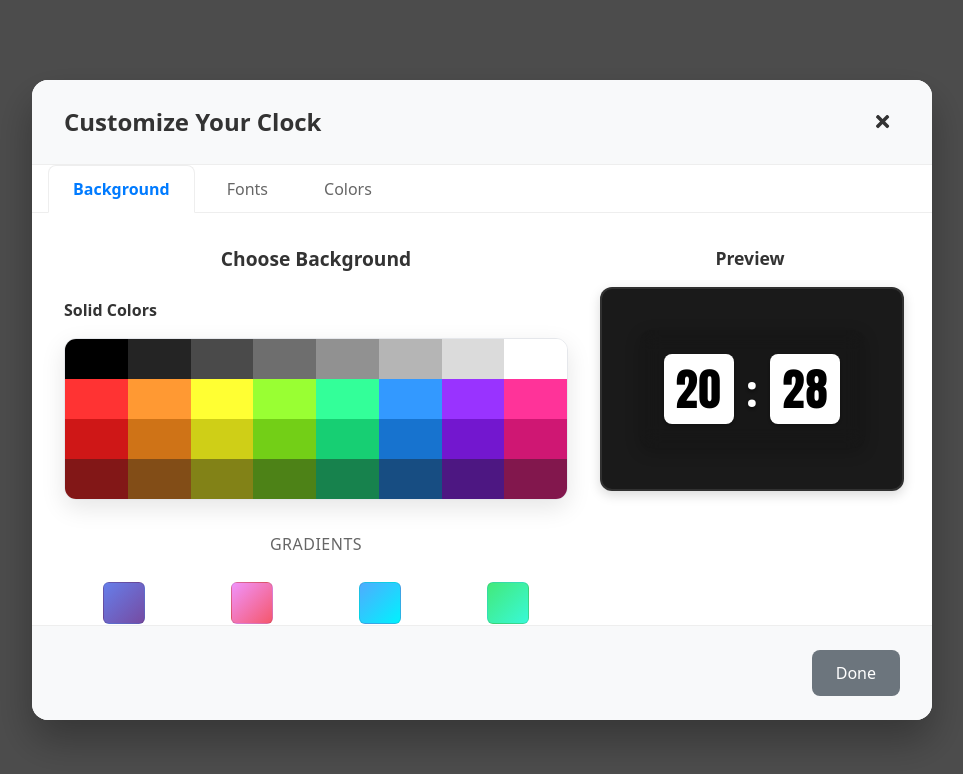
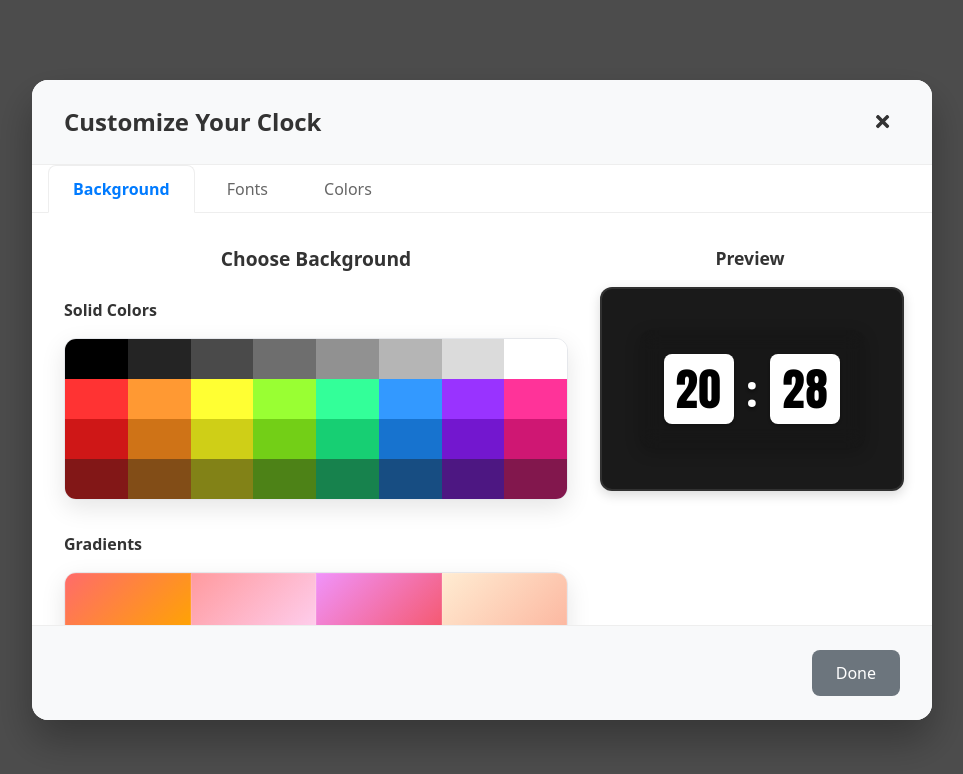
Before and after one commit to yagoTobi/good-flip-clock, a React (Vite) app: page / in a window 1280 px wide. Both pictures are taken after a click on the button "Open customization panel". Shown: the top 774 px of the page, without its empty margins (158-1121 px from the left). Built offline with nearby package versions, Linux system fonts and the light colour scheme.

Commit message:
Color and gradient picker

```diff
--- a/src/components/BackgroundSelector/BackgroundSelector.css
+++ b/src/components/BackgroundSelector/BackgroundSelector.css
@@ -39,10 +39,18 @@
   grid-template-columns: repeat(auto-fill, minmax(60px, 1fr));
 }
 
-/* Regular grid for gradients and images */
-.background-category:not(
-    :has(.background-option:first-child[title*="Default"])
-  ):not(:has(.background-option:first-child[title*="White"]))
+/* 3x3 grid specifically for gradients */
+.background-category:has(.category-title:contains("Gradients"))
+  .background-options,
+.background-category
+  .background-options:has(.background-option[title*="Sunset"]) {
+  grid-template-columns: repeat(3, 1fr);
+  max-width: 360px;
+  margin: 0 auto;
+}
+
+/* Regular grid for images */
+.background-category:has(.category-title:contains("Images"))
   .background-options {
   grid-template-columns: repeat(auto-fit, minmax(120px, 1fr));
 }
@@ -106,11 +114,29 @@
   line-height: 1.2;
 }
 
+/* Override with specific class-based rules */
+.gradients-grid {
+  grid-template-columns: repeat(3, 1fr) !important;
+  max-width: 360px !important;
+  margin: 0 auto !important;
+  gap: 8px !important;
+}
+
+.images-grid {
+  grid-template-columns: repeat(auto-fit, minmax(120px, 1fr)) !important;
+}
+
 /* Responsive design */
 @media (max-width: 768px) {
   .background-options {
     grid-template-columns: repeat(auto-fit, minmax(100px, 1fr));
     gap: 0.5rem;
+  }
+
+  .gradients-grid {
+    grid-template-columns: repeat(3, 1fr) !important;
+    max-width: 300px !important;
+    gap: 6px !important;
   }
 
   .background-option {
--- a/src/components/BackgroundSelector/BackgroundSelector.jsx
+++ b/src/components/BackgroundSelector/BackgroundSelector.jsx
@@ -1,5 +1,6 @@
 import { useTheme } from "../../contexts/ThemeContext";
 import SpectrumColorPicker from "../SpectrumColorPicker";
+import GradientPicker from "../GradientPicker";
 import "./BackgroundSelector.css";
 
 /**
@@ -18,19 +19,12 @@ import "./BackgroundSelector.css";
  * - category: Grouping for organization
  */
 const BACKGROUND_OPTIONS = [
-  // Gradients
-  {
-    id: "gradient-blue",
-    name: "Blue Wave",
-    value: "linear-gradient(135deg, #667eea 0%, #764ba2 100%)",
-    thumbnail: "linear-gradient(135deg, #667eea 0%, #764ba2 100%)",
-    category: "gradients",
-  },
+  // Gradients - Curated 3x3 grid of beautiful gradients
   {
     id: "gradient-sunset",
     name: "Sunset",
-    value: "linear-gradient(135deg, #f093fb 0%, #f5576c 100%)",
-    thumbnail: "linear-gradient(135deg, #f093fb 0%, #f5576c 100%)",
+    value: "linear-gradient(135deg, #ff9a9e 0%, #fecfef 100%)",
+    thumbnail: "linear-gradient(135deg, #ff9a9e 0%, #fecfef 100%)",
     category: "gradients",
   },
   {
@@ -48,19 +42,45 @@ const BACKGROUND_OPTIONS = [
     category: "gradients",
   },
   {
+    id: "gradient-purple",
+    name: "Purple Dream",
+    value: "linear-gradient(135deg, #667eea 0%, #764ba2 100%)",
+    thumbnail: "linear-gradient(135deg, #667eea 0%, #764ba2 100%)",
+    category: "gradients",
+  },
+  {
     id: "gradient-fire",
     name: "Fire",
-    value: "linear-gradient(135deg, #ff9a9e 0%, #fecfef 50%, #fecfef 100%)",
-    thumbnail: "linear-gradient(135deg, #ff9a9e 0%, #fecfef 50%, #fecfef 100%)",
+    value: "linear-gradient(135deg, #ff6b6b 0%, #ffa500 100%)",
+    thumbnail: "linear-gradient(135deg, #ff6b6b 0%, #ffa500 100%)",
+    category: "gradients",
+  },
+  {
+    id: "gradient-mint",
+    name: "Mint Fresh",
+    value: "linear-gradient(135deg, #00c9ff 0%, #92fe9d 100%)",
+    thumbnail: "linear-gradient(135deg, #00c9ff 0%, #92fe9d 100%)",
     category: "gradients",
   },
   {
     id: "gradient-cosmic",
     name: "Cosmic",
-    value:
-      "linear-gradient(135deg, #667db6 0%, #0082c8 25%, #0082c8 75%, #667db6 100%)",
-    thumbnail:
-      "linear-gradient(135deg, #667db6 0%, #0082c8 25%, #0082c8 75%, #667db6 100%)",
+    value: "linear-gradient(135deg, #667db6 0%, #0082c8 100%)",
+    thumbnail: "linear-gradient(135deg, #667db6 0%, #0082c8 100%)",
+    category: "gradients",
+  },
+  {
+    id: "gradient-rose",
+    name: "Rose Gold",
+    value: "linear-gradient(135deg, #f093fb 0%, #f5576c 100%)",
+    thumbnail: "linear-gradient(135deg, #f093fb 0%, #f5576c 100%)",
+    category: "gradients",
+  },
+  {
+    id: "gradient-night",
+    name: "Night Sky",
+    value: "linear-gradient(135deg, #2c3e50 0%, #34495e 100%)",
+    thumbnail: "linear-gradient(135deg, #2c3e50 0%, #34495e 100%)",
     category: "gradients",
   },
 
@@ -207,12 +227,21 @@ const BackgroundSelector = () => {
         />
       </div>
 
-      {/* Other Background Categories */}
-      {Object.entries(groupedOptions).map(([category, options]) => (
-        <div key={category} className="background-category">
-          <h4 className="category-title">{categoryTitles[category]}</h4>
-          <div className="background-options">
-            {options.map((option) => (
+      {/* Gradient Picker Section */}
+      <div className="background-category">
+        <GradientPicker
+          value={background}
+          onChange={setBackground}
+          label="Gradients"
+        />
+      </div>
+
+      {/* Images Section */}
+      {groupedOptions.images && (
+        <div className="background-category images-category">
+          <h4 className="category-title">{categoryTitles.images}</h4>
+          <div className="background-options images-grid">
+            {groupedOptions.images.map((option) => (
               <button
                 key={option.id}
                 className={`background-option ${
@@ -231,7 +260,7 @@ const BackgroundSelector = () => {
             ))}
           </div>
         </div>
-      ))}
+      )}
     </div>
   );
 };
--- a/src/components/ColorSelector/ColorSelector.jsx
+++ b/src/components/ColorSelector/ColorSelector.jsx
@@ -1,5 +1,5 @@
 import { useTheme } from "../../contexts/ThemeContext";
-import ColorPicker from "../ColorPicker/ColorPicker";
+import SpectrumColorPicker from "../SpectrumColorPicker/SpectrumColorPicker";
 import "./ColorSelector.css";
 
 /**
@@ -33,13 +33,13 @@ const ColorSelector = () => {
         Customize the colors of your clock display
       </p>
 
-      <ColorPicker
+      <SpectrumColorPicker
         value={clockColor}
         onChange={setClockColor}
         label="Text Color"
       />
 
-      <ColorPicker
+      <SpectrumColorPicker
         value={panelColor}
         onChange={setPanelColor}
         label="Card Background"
--- /dev/null
+++ b/src/components/GradientPicker/GradientPicker.css
@@ -0,0 +1,115 @@
+.gradient-picker {
+  margin-bottom: 1.5rem;
+}
+
+.gradient-header {
+  display: flex;
+  align-items: center;
+  justify-content: space-between;
+  margin-bottom: 1rem;
+}
+
+.gradient-header h4 {
+  margin: 0;
+  font-size: 1rem;
+  font-weight: 600;
+  color: var(--text-color, #333);
+}
+
+.gradient-grid-container {
+  background: var(--panel-bg, #fff);
+  border: 1px solid var(--border-color, #e5e7eb);
+  border-radius: 12px;
+  padding: 0;
+  box-shadow: 0 8px 25px rgba(0, 0, 0, 0.1);
+  overflow: hidden;
+}
+
+.gradient-grid {
+  display: grid;
+  grid-template-columns: repeat(4, 1fr);
+  gap: 0;
+  width: 100%;
+}
+
+.gradient-square {
+  width: 100%;
+  height: 60px;
+  border: none;
+  cursor: pointer;
+  transition: all 0.15s cubic-bezier(0.4, 0, 0.2, 1);
+  position: relative;
+  border-radius: 0;
+  aspect-ratio: 2;
+}
+
+.gradient-square::before {
+  content: "";
+  position: absolute;
+  top: 0;
+  left: 0;
+  right: 0;
+  bottom: 0;
+  background: rgba(0, 0, 0, 0.05);
+  opacity: 0;
+  transition: opacity 0.15s ease;
+  pointer-events: none;
+}
+
+.gradient-square:hover {
+  transform: scale(1.05);
+  z-index: 10;
+  border-radius: 4px;
+  box-shadow: 0 4px 12px rgba(0, 0, 0, 0.25);
+}
+
+.gradient-square:hover::before {
+  opacity: 1;
+}
+
+.gradient-square.selected {
+  transform: scale(1.08);
+  z-index: 15;
+  border-radius: 4px;
+  box-shadow: 0 0 0 3px white, 0 0 0 6px var(--accent-color, #3b82f6);
+}
+
+.gradient-square.selected::before {
+  opacity: 0;
+}
+
+/* Add subtle inner borders to help distinguish gradients */
+.gradient-square::after {
+  content: "";
+  position: absolute;
+  top: 0;
+  left: 0;
+  right: 0;
+  bottom: 0;
+  border: 1px solid rgba(255, 255, 255, 0.1);
+  pointer-events: none;
+}
+
+/* Focus states for accessibility */
+.gradient-square:focus {
+  outline: 2px solid var(--accent-color, #3b82f6);
+  outline-offset: 2px;
+}
+
+/* Responsive design */
+@media (max-width: 768px) {
+  .gradient-square {
+    height: 50px;
+  }
+}
+
+/* Reduced motion preference */
+@media (prefers-reduced-motion: reduce) {
+  .gradient-square {
+    transition: none;
+  }
+
+  .gradient-square:hover {
+    transform: none;
+  }
+}
--- /dev/null
+++ b/src/components/GradientPicker/GradientPicker.jsx
@@ -0,0 +1,80 @@
+import "./GradientPicker.css";
+
+/**
+ * Curated collection of beautiful gradients
+ * Organized in a 4x3 grid for perfect visual balance
+ */
+const GRADIENTS = [
+  // Row 1 - Warm Colors (Reds, Oranges, Pinks)
+  "linear-gradient(135deg, #ff6b6b 0%, #ffa500 100%)", // Fire (Red-Orange)
+  "linear-gradient(135deg, #ff9a9e 0%, #fecfef 100%)", // Sunset (Pink-Peach)
+  "linear-gradient(135deg, #f093fb 0%, #f5576c 100%)", // Rose Gold (Pink-Red)
+  "linear-gradient(135deg, #ffecd2 0%, #fcb69f 100%)", // Peach (Orange-Peach)
+
+  // Row 2 - Cool Colors (Blues, Greens, Teals)
+  "linear-gradient(135deg, #4facfe 0%, #00f2fe 100%)", // Ocean (Blue-Cyan)
+  "linear-gradient(135deg, #00c9ff 0%, #92fe9d 100%)", // Mint Fresh (Cyan-Green)
+  "linear-gradient(135deg, #43e97b 0%, #38f9d7 100%)", // Aurora (Green-Teal)
+  "linear-gradient(135deg, #667db6 0%, #0082c8 100%)", // Cosmic (Blue-Blue)
+
+  // Row 3 - Purples and Neutrals
+  "linear-gradient(135deg, #667eea 0%, #764ba2 100%)", // Purple Dream (Blue-Purple)
+  "linear-gradient(135deg, #ff8a80 0%, #ea80fc 100%)", // Neon Pink (Pink-Purple)
+  "linear-gradient(135deg, #a8edea 0%, #fed6e3 100%)", // Cotton Candy (Teal-Pink)
+  "linear-gradient(135deg, #2c3e50 0%, #34495e 100%)", // Night Sky (Dark Neutral)
+];
+
+/**
+ * GradientPicker - Tight grid-based gradient picker
+ *
+ * This component provides a visual gradient picker with a 4x3 grid of
+ * beautiful, curated gradients. Matches the design style of SpectrumColorPicker
+ * for consistent UI experience.
+ *
+ * Features:
+ * - Always visible 4x3 grid layout
+ * - Seamless gradient squares with no spacing
+ * - Smooth hover effects for better UX
+ * - Consistent selection highlighting
+ *
+ * @param {Object} props - Component props
+ * @param {string} props.value - Current selected gradient value
+ * @param {Function} props.onChange - Callback when gradient is selected
+ * @param {string} props.label - Label for the gradient picker
+ * @returns {JSX.Element} Gradient picker grid
+ */
+const GradientPicker = ({ value, onChange, label = "Gradients" }) => {
+  /**
+   * Handle gradient selection
+   * @param {string} gradient - CSS gradient string
+   */
+  const handleGradientSelect = (gradient) => {
+    onChange(gradient);
+  };
+
+  return (
+    <div className="gradient-picker">
+      <div className="gradient-header">
+        <h4>{label}</h4>
+      </div>
+
+      <div className="gradient-grid-container">
+        <div className="gradient-grid">
+          {GRADIENTS.map((gradient, index) => (
+            <button
+              key={index}
+              className={`gradient-square ${
+                value === gradient ? "selected" : ""
+              }`}
+              style={{ background: gradient }}
+              onClick={() => handleGradientSelect(gradient)}
+              title={`Gradient ${index + 1}`}
+            />
+          ))}
+        </div>
+      </div>
+    </div>
+  );
+};
+
+export default GradientPicker;
--- /dev/null
+++ b/src/components/GradientPicker/index.js
@@ -0,0 +1 @@
+export { default } from "./GradientPicker";
```
Also changed, not shown: src/components/SpectrumColorPicker/SpectrumColorPicker.jsx (+90 -2 lines), src/components/ImagePicker/ImagePicker.jsx (added).
